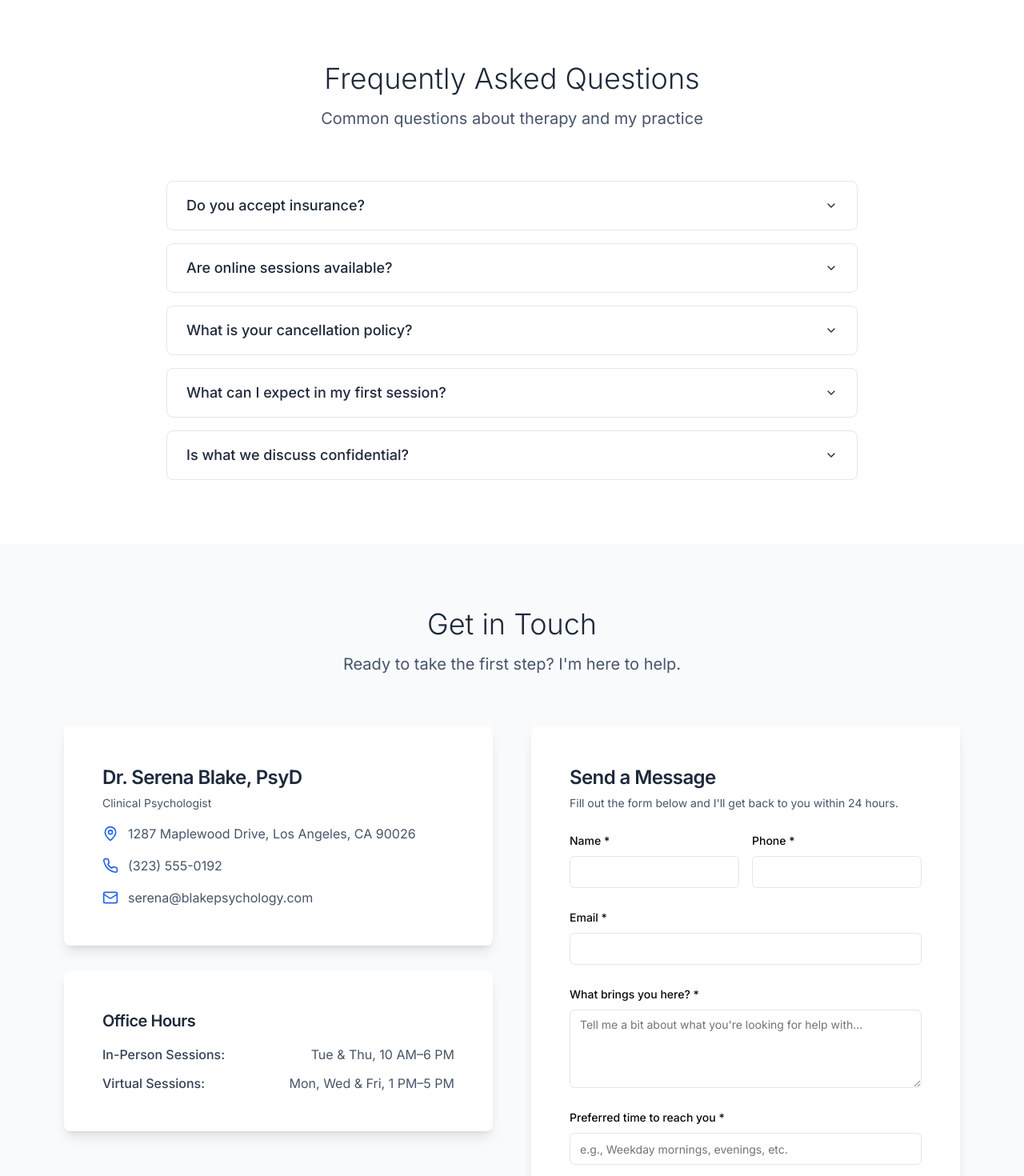
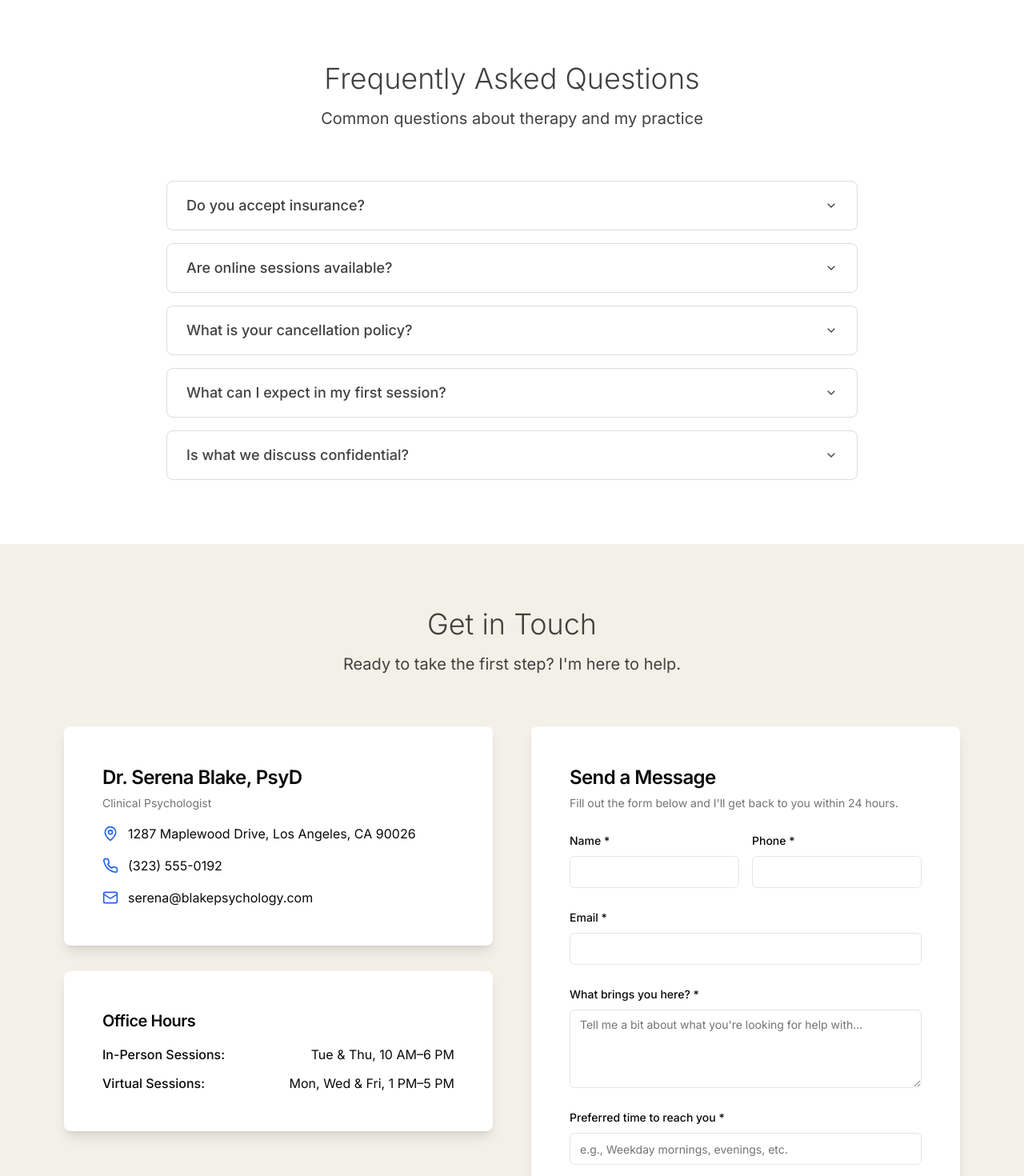
Before and after one commit to arjunchavhan024/Dr.-Serena-Blake---Professional-Therapist-Website, a Next.js app: page / in a window 1280 px wide. Shown: the part 4200-5670 px from the top of the page at 80% size. Built offline with nearby package versions, Linux system fonts and the light colour scheme.

Commit message:
All done.

```diff
--- a/app/page.tsx
+++ b/app/page.tsx
@@ -405,13 +405,13 @@ export default function Home() {
       </section>
 
       {/* FAQ Section */}
-      <section id="faq" className="py-20 bg-white">
+      <section id="faq" className="py-20 bg-white text-[#41413f]">
         <div className="max-w-4xl mx-auto px-4">
           <div className="text-center mb-16">
-            <h2 className="text-4xl font-light text-slate-800 mb-4">
+            <h2 className="text-4xl font-light mb-4">
               Frequently Asked Questions
             </h2>
-            <p className="text-xl text-slate-600">
+            <p className="text-xl">
               Common questions about therapy and my practice
             </p>
           </div>
@@ -419,88 +419,67 @@ export default function Home() {
           <Accordion type="single" collapsible className="space-y-4">
             <AccordionItem
               value="insurance"
-              className="border border-slate-200 rounded-lg px-6"
+              className="border border-[#ddd] rounded-lg px-6"
             >
-              <AccordionTrigger className="text-lg font-medium text-slate-800 hover:text-blue-700 transition-colors">
+              <AccordionTrigger className="text-lg font-medium hover:text-blue-700 transition-colors">
                 Do you accept insurance?
               </AccordionTrigger>
-              <AccordionContent className="text-slate-600 leading-relaxed">
+              <AccordionContent className="leading-relaxed">
                 I do not directly accept insurance, but I provide a detailed
                 superbill (receipt) after each session that you can submit to
-                your insurance company for potential reimbursement. Many
-                insurance plans offer out-of-network benefits that may cover a
-                portion of the session fee. I recommend contacting your
-                insurance provider to understand your specific coverage.
+                your insurance company for potential reimbursement...
               </AccordionContent>
             </AccordionItem>
 
             <AccordionItem
               value="online"
-              className="border border-slate-200 rounded-lg px-6"
+              className="border border-[#ddd] rounded-lg px-6"
             >
-              <AccordionTrigger className="text-lg font-medium text-slate-800 hover:text-blue-700 transition-colors">
+              <AccordionTrigger className="text-lg font-medium hover:text-blue-700 transition-colors">
                 Are online sessions available?
               </AccordionTrigger>
-              <AccordionContent className="text-slate-600 leading-relaxed">
+              <AccordionContent className="leading-relaxed">
                 Yes, I offer secure virtual therapy sessions via Zoom on
-                Mondays, Wednesdays, and Fridays from 1 PM to 5 PM. Online
-                therapy can be just as effective as in-person sessions and
-                offers greater flexibility and convenience. You'll need a
-                reliable internet connection, a private space, and a device with
-                a camera and microphone.
+                Mondays, Wednesdays, and Fridays...
               </AccordionContent>
             </AccordionItem>
 
             <AccordionItem
               value="cancellation"
-              className="border border-slate-200 rounded-lg px-6"
+              className="border border-[#ddd] rounded-lg px-6"
             >
-              <AccordionTrigger className="text-lg font-medium text-slate-800 hover:text-blue-700 transition-colors">
+              <AccordionTrigger className="text-lg font-medium hover:text-blue-700 transition-colors">
                 What is your cancellation policy?
               </AccordionTrigger>
-              <AccordionContent className="text-slate-600 leading-relaxed">
+              <AccordionContent className="leading-relaxed">
                 I require 24-hour advance notice for all cancellations or
-                rescheduling requests. This allows me to offer the time slot to
-                other clients who may need it. Cancellations made with less than
-                24 hours notice will be charged the full session fee, except in
-                cases of emergency or illness. I understand that unexpected
-                situations arise, so please communicate with me as soon as
-                possible.
+                rescheduling requests...
               </AccordionContent>
             </AccordionItem>
 
             <AccordionItem
               value="first-session"
-              className="border border-slate-200 rounded-lg px-6"
+              className="border border-[#ddd] rounded-lg px-6"
             >
-              <AccordionTrigger className="text-lg font-medium text-slate-800 hover:text-blue-700 transition-colors">
+              <AccordionTrigger className="text-lg font-medium hover:text-blue-700 transition-colors">
                 What can I expect in my first session?
               </AccordionTrigger>
-              <AccordionContent className="text-slate-600 leading-relaxed">
+              <AccordionContent className="leading-relaxed">
                 Your first session is an opportunity for us to get to know each
-                other and for me to understand what brings you to therapy. We'll
-                discuss your current concerns, your goals for therapy, and your
-                personal history. I'll also explain my approach and answer any
-                questions you have about the therapeutic process. This session
-                helps me create a personalized treatment plan for you.
+                other...
               </AccordionContent>
             </AccordionItem>
 
             <AccordionItem
               value="confidentiality"
-              className="border border-slate-200 rounded-lg px-6"
+              className="border border-[#ddd] rounded-lg px-6"
             >
-              <AccordionTrigger className="text-lg font-medium text-slate-800 hover:text-blue-700 transition-colors">
+              <AccordionTrigger className="text-lg font-medium hover:text-blue-700 transition-colors">
                 Is what we discuss confidential?
               </AccordionTrigger>
-              <AccordionContent className="text-slate-600 leading-relaxed">
+              <AccordionContent className="leading-relaxed">
                 Yes, everything you share in therapy is strictly confidential
-                and protected by law. I cannot and will not share any
-                information about you or our sessions without your written
-                permission. The only exceptions are situations involving
-                imminent danger to yourself or others, suspected child or elder
-                abuse, or if ordered by a court of law. I will always discuss
-                these rare situations with you if they ever arise.
+                and protected by law...
               </AccordionContent>
             </AccordionItem>
           </Accordion>
@@ -508,13 +487,11 @@ export default function Home() {
       </section>
 
       {/* Contact Section */}
-      <section id="contact" className="py-20 bg-slate-50">
+      <section id="contact" className="py-20 bg-[#F3F0E8] text-[#41413f]">
         <div className="max-w-6xl mx-auto px-4">
           <div className="text-center mb-16">
-            <h2 className="text-4xl font-light text-slate-800 mb-4">
-              Get in Touch
-            </h2>
-            <p className="text-xl text-slate-600">
+            <h2 className="text-4xl font-light mb-4">Get in Touch</h2>
+            <p className="text-xl">
               Ready to take the first step? I'm here to help.
             </p>
           </div>
@@ -524,55 +501,39 @@ export default function Home() {
             <div className="space-y-8">
               <Card className="p-6 shadow-lg border-0">
                 <CardHeader className="pb-4">
-                  <CardTitle className="text-2xl text-slate-800">
+                  <CardTitle className="text-2xl">
                     Dr. Serena Blake, PsyD
                   </CardTitle>
-                  <CardDescription className="text-slate-600">
-                    Clinical Psychologist
-                  </CardDescription>
+                  <CardDescription>Clinical Psychologist</CardDescription>
                 </CardHeader>
                 <CardContent className="space-y-4">
                   <div className="flex items-center gap-3">
                     <MapPin className="h-5 w-5 text-blue-600" />
-                    <span className="text-slate-600">
-                      1287 Maplewood Drive, Los Angeles, CA 90026
-                    </span>
+                    <span>1287 Maplewood Drive, Los Angeles, CA 90026</span>
                   </div>
                   <div className="flex items-center gap-3">
                     <Phone className="h-5 w-5 text-blue-600" />
-                    <span className="text-slate-600">(323) 555-0192</span>
+                    <span>(323) 555-0192</span>
                   </div>
                   <div className="flex items-center gap-3">
                     <Mail className="h-5 w-5 text-blue-600" />
-                    <span className="text-slate-600">
-                      serena@blakepsychology.com
-                    </span>
+                    <span>serena@blakepsychology.com</span>
                   </div>
                 </CardContent>
               </Card>
 
               <Card className="p-6 shadow-lg border-0">
                 <CardHeader className="pb-4">
-                  <CardTitle className="text-xl text-slate-800">
-                    Office Hours
-                  </CardTitle>
+                  <CardTitle className="text-xl">Office Hours</CardTitle>
                 </CardHeader>
                 <CardContent className="space-y-3">
                   <div className="flex justify-between">
-                    <span className="font-medium text-slate-700">
-                      In-Person Sessions:
-                    </span>
-                    <span className="text-slate-600">
-                      Tue & Thu, 10 AM–6 PM
-                    </span>
+                    <span className="font-medium">In-Person Sessions:</span>
+                    <span>Tue & Thu, 10 AM–6 PM</span>
                   </div>
                   <div className="flex justify-between">
-                    <span className="font-medium text-slate-700">
-                      Virtual Sessions:
-                    </span>
-                    <span className="text-slate-600">
-                      Mon, Wed & Fri, 1 PM–5 PM
-                    </span>
+                    <span className="font-medium">Virtual Sessions:</span>
+                    <span>Mon, Wed & Fri, 1 PM–5 PM</span>
                   </div>
                 </CardContent>
               </Card>
@@ -581,10 +542,8 @@ export default function Home() {
             {/* Contact Form */}
             <Card className="p-6 shadow-lg border-0">
               <CardHeader className="pb-6">
-                <CardTitle className="text-2xl text-slate-800">
-                  Send a Message
-                </CardTitle>
-                <CardDescription className="text-slate-600">
+                <CardTitle className="text-2xl">Send a Message</CardTitle>
+                <CardDescription>
                   Fill out the form below and I'll get back to you within 24
                   hours.
                 </CardDescription>
@@ -593,12 +552,10 @@ export default function Home() {
                 {isSubmitted ? (
                   <div className="text-center py-8">
                     <CheckCircle className="h-16 w-16 text-green-600 mx-auto mb-4" />
-                    <h3 className="text-xl font-medium text-slate-800 mb-2">
+                    <h3 className="text-xl font-medium mb-2">
                       Thank you for reaching out!
                     </h3>
-                    <p className="text-slate-600">
-                      I'll get back to you within 24 hours.
-                    </p>
+                    <p>I'll get back to you within 24 hours.</p>
                   </div>
                 ) : (
                   <form onSubmit={handleSubmit} className="space-y-6">
@@ -733,24 +690,29 @@ export default function Home() {
       </section>
 
       {/* Footer */}
-      <footer className="bg-[#F3F0E8] text-[#41413f] py-12">
-        <div className="max-w-6xl mx-auto px-4 text-center">
+      <footer
+        className="bg-[url('https://images.unsplash.com/photo-1507525428034-b723cf961d3e?auto=format&fit=crop&w=1920&q=80')]
+             bg-cover bg-center text-[#41413f] py-12"
+      >
+        <div className="bg-[#F3F0E8]/80 backdrop-brightness-95">
+          <div className="max-w-6xl mx-auto px-4 text-center py-12">
             <h3 className="text-2xl font-light mb-4">Dr. Serena Blake, PsyD</h3>
-          <p className="mb-6 text-[#41413f]">
+            <p className="mb-6">
               Licensed Clinical Psychologist • Los Angeles, CA
             </p>
-          <div className="flex justify-center items-center gap-6 text-sm text-[#41413f]">
+            <div className="flex justify-center items-center gap-6 text-sm">
               <span>(323) 555-0192</span>
               <span>•</span>
               <span>serena@blakepsychology.com</span>
             </div>
-          <div className="mt-8 pt-8 border-t border-[#c2c2b8] text-sm text-[#41413f]">
+            <div className="mt-8 pt-8 border-t border-[#c2c2b8] text-sm">
               <p>
                 © 2024 Dr. Serena Blake. All rights reserved. Licensed in the
                 state of California.
               </p>
             </div>
           </div>
+        </div>
       </footer>
     </div>
   );
```
Lines whose indentation alone changed are shown as unchanged.
